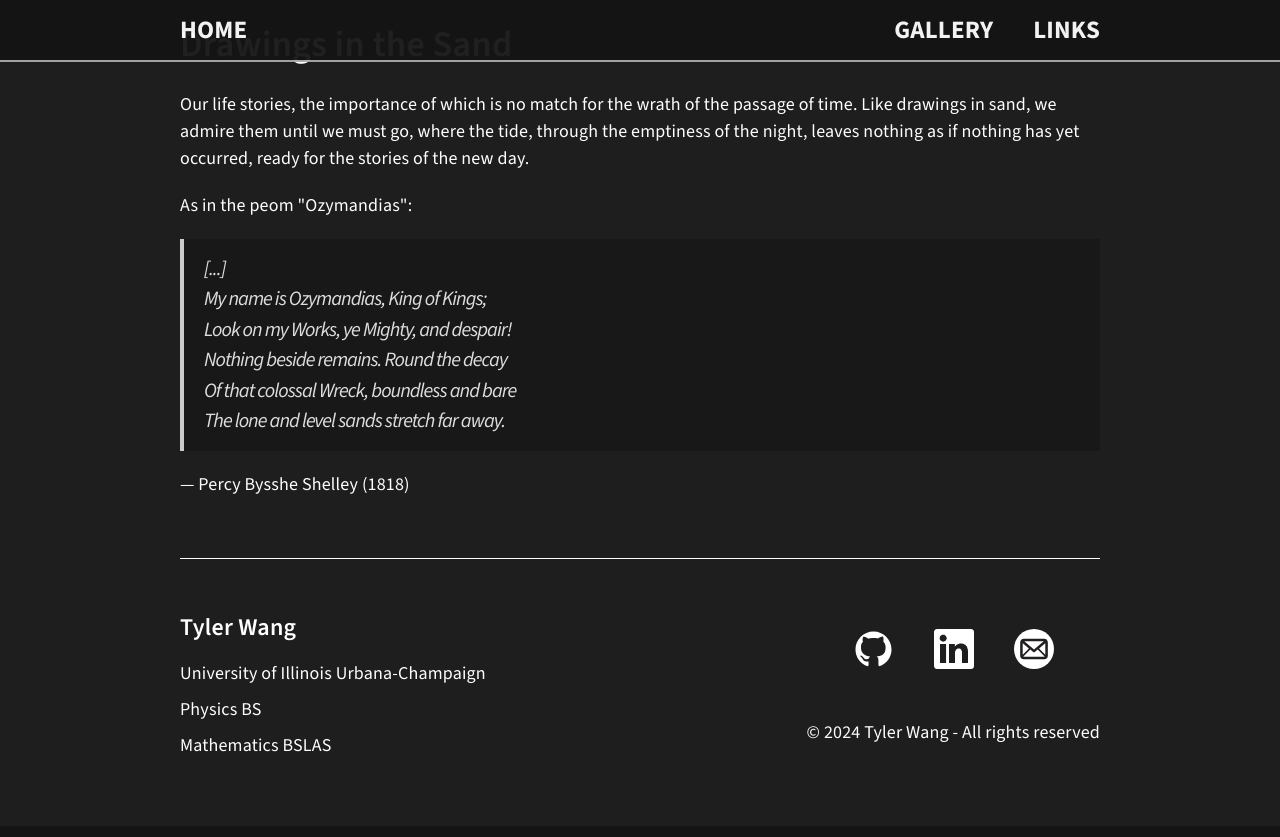
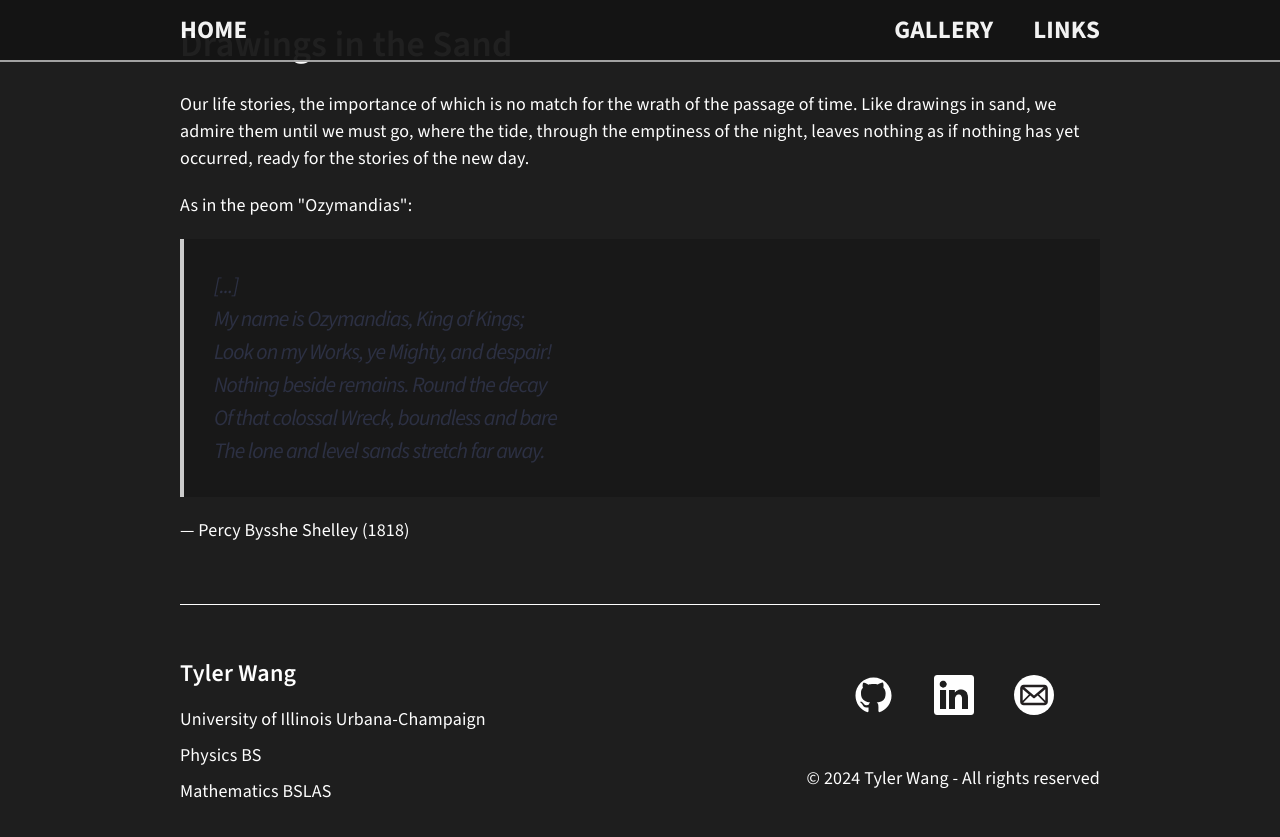
Before and after one commit to tylerwwang/tylerwwang.github.io, a Jekyll site: the page built from index.html, in a window 1280 px wide and 900 px high, scrolled down 1707 px. Shown: the top 837 px of the window. Built offline with Jekyll 4.4.1, drawn with Linux system fonts in a browser that asks for light colours.

Commit message:
Modified block quote.

```diff
--- a/_sass/0-settings/_base.scss
+++ b/_sass/0-settings/_base.scss
@@ -157,8 +157,9 @@ blockquote {
   letter-spacing: -1px;
   font-style: italic;
 
-  padding-bottom: 15px;
-  padding-top: 15px;
+  padding: 30px;
+
+  font-size: 22px;
 
   > :last-child {
     margin-bottom: 0;
--- a/_sass/0-settings/_variables.scss
+++ b/_sass/0-settings/_variables.scss
@@ -27,7 +27,7 @@ $visited-color:    #977ac8 !default;
 $background-color: #1e1e1e !default;
 $code-background-color: #181818 !default;
 $blockquote-background-color: #181818 !default;
-$blockquote-foreground-color: #dddddd !default;
+$blockquote-foreground-color: #2c3043  !default;
 
 $grey-color:       #828282 !default;
 $grey-color-light: lighten($grey-color, 40%) !default;
```
